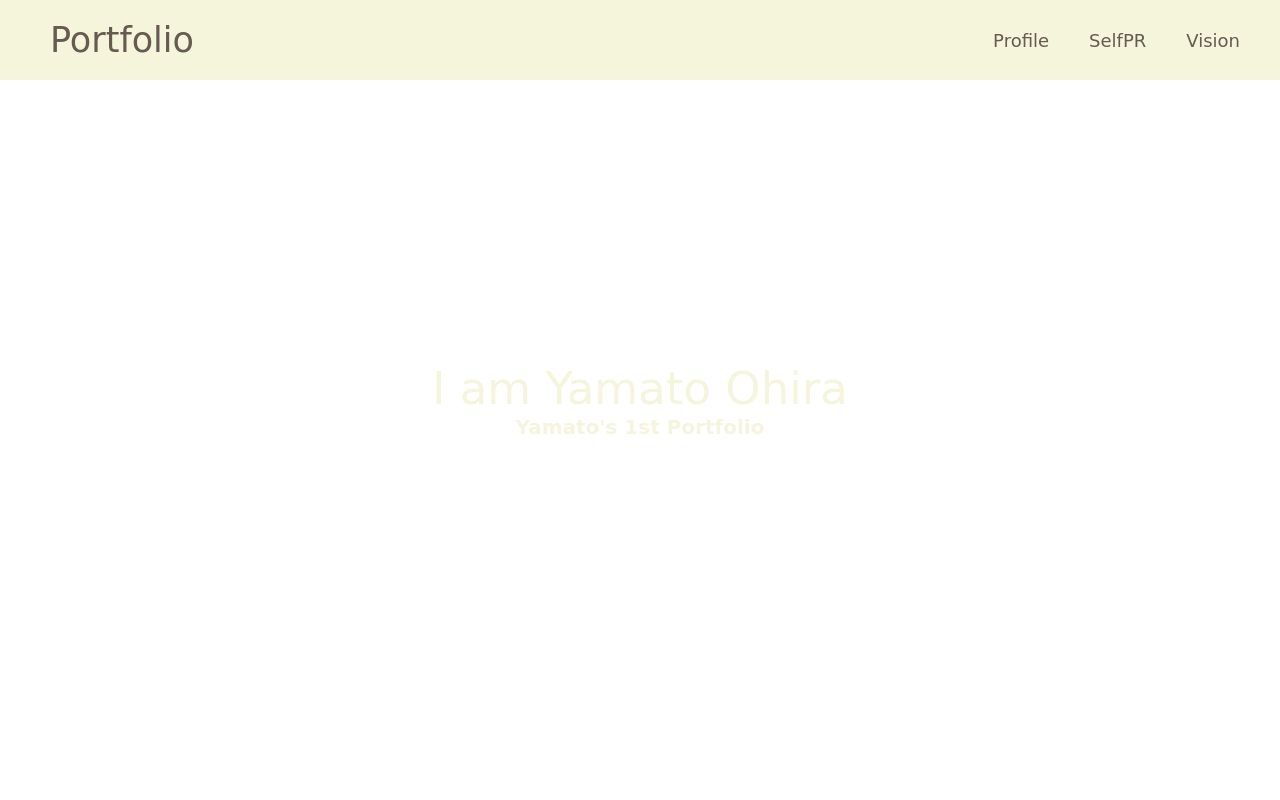
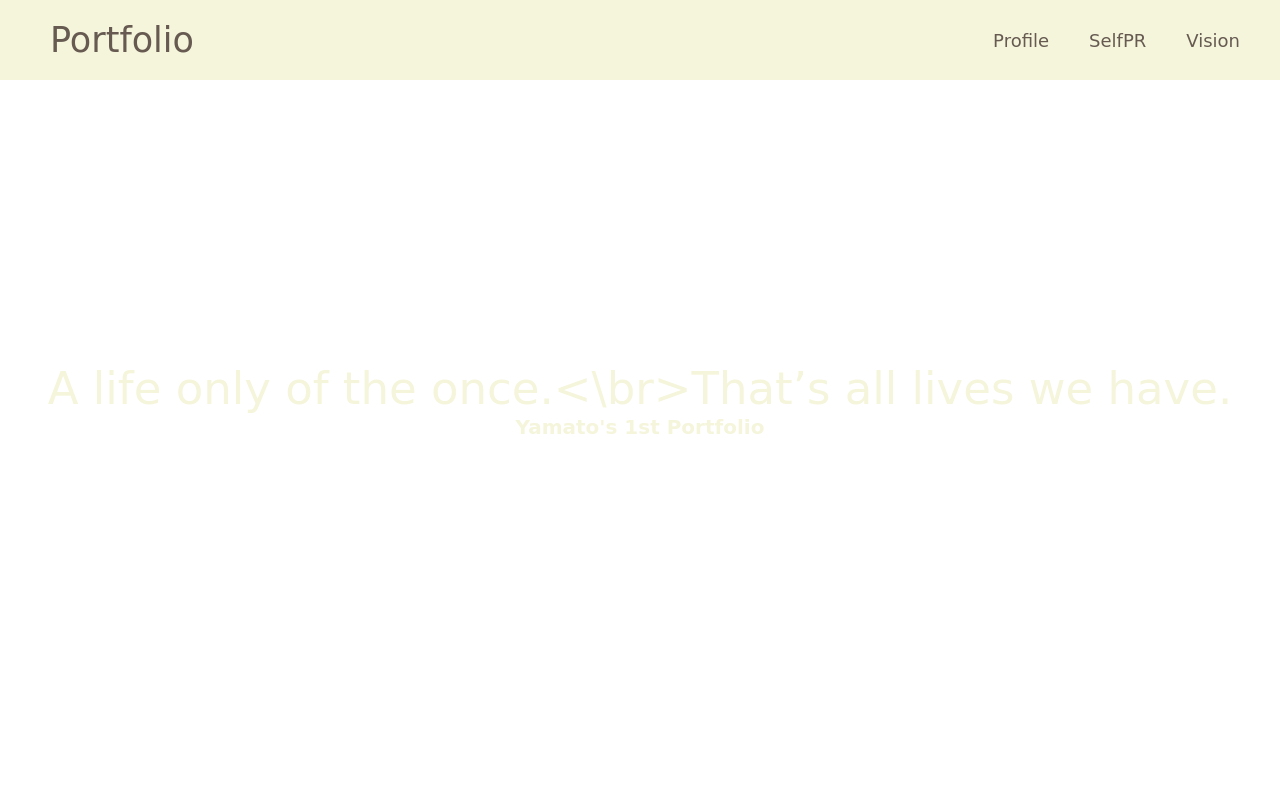
Before and after one commit to yamato-0711/yamatorenew, a plain HTML site: page docs/index.html in a window 1280 px wide. Shown: the top 800 px of the page. Drawn offline with nearby package versions, Linux system fonts and the light colour scheme.

Commit message:
Update index.html

```diff
--- a/docs/index.html
+++ b/docs/index.html
@@ -15,7 +15,7 @@
 <body>
     <!-- リロード時に表示される -->
     <div class="start">
-        <p>Hello World!!</p>
+        <p>A life only of the once.<\br>That’s all lives we have.</p>
     </div>
 
     <header id="top">
@@ -32,7 +32,7 @@
         <article>
             <header class="article-header-container">
                 <div class="header">
-                    <p>I am Yamato Ohira</p>
+                    <p>A life only of the once.<\br>That’s all lives we have.</p>
                     <h1>Yamato's 1st Portfolio</h1>
                 </div>
             </header>
```
